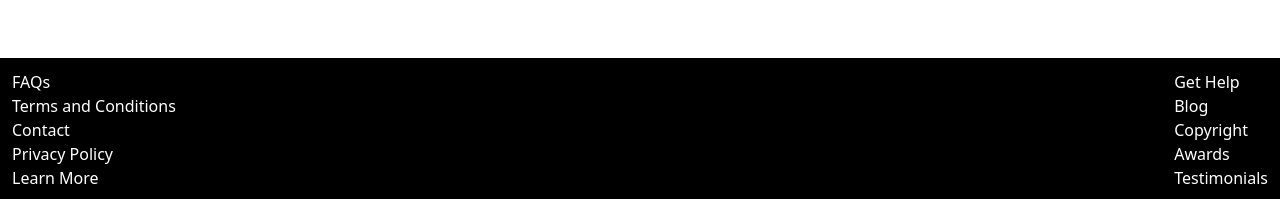
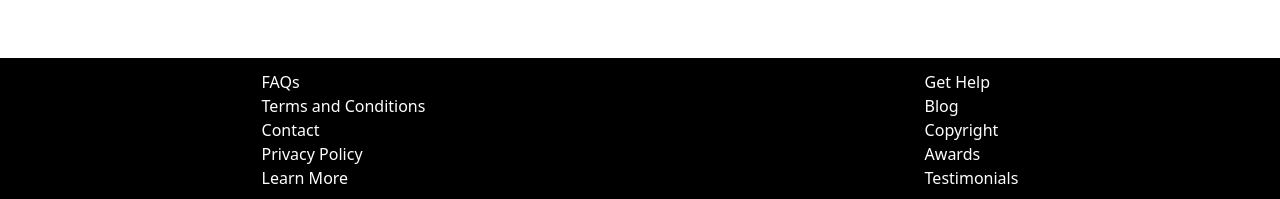
Before and after one commit to silasfacanha/learnchess, a React (Vite) app: page / in a window 1280 px wide. Shown: the part 2520-2719 px from the top of the page. Built offline with nearby package versions, Linux system fonts and the light colour scheme.

Commit message:
Sizing issues again

```diff
--- a/src/components/Alumni.jsx
+++ b/src/components/Alumni.jsx
@@ -32,7 +32,7 @@ export const Alumni = () => {
         <div className="rounded-2xl duration-500 w-[80%] p-4">
           <div
             style={{ backgroundImage: `url(${students[currentIndex]})` }}
-            className="h-[600px] w-[100%] rounded-2xl bg-center bg-cover  duration-500"
+            className="h-[500px] md:h-[600px] w-[100%] rounded-2xl bg-center bg-cover  duration-500"
           ></div>
         </div>
 
--- a/src/components/Footer.jsx
+++ b/src/components/Footer.jsx
@@ -6,7 +6,7 @@ export const Footer = () => {
       className="w-full bg-black text-white text-sm md:text-base p-3"
       id="contact"
     >
-      <div className="flex justify-between">
+      <div className="flex justify-around">
         <ul>
           <li>FAQs</li>
           <li>Terms and Conditions</li>
```
